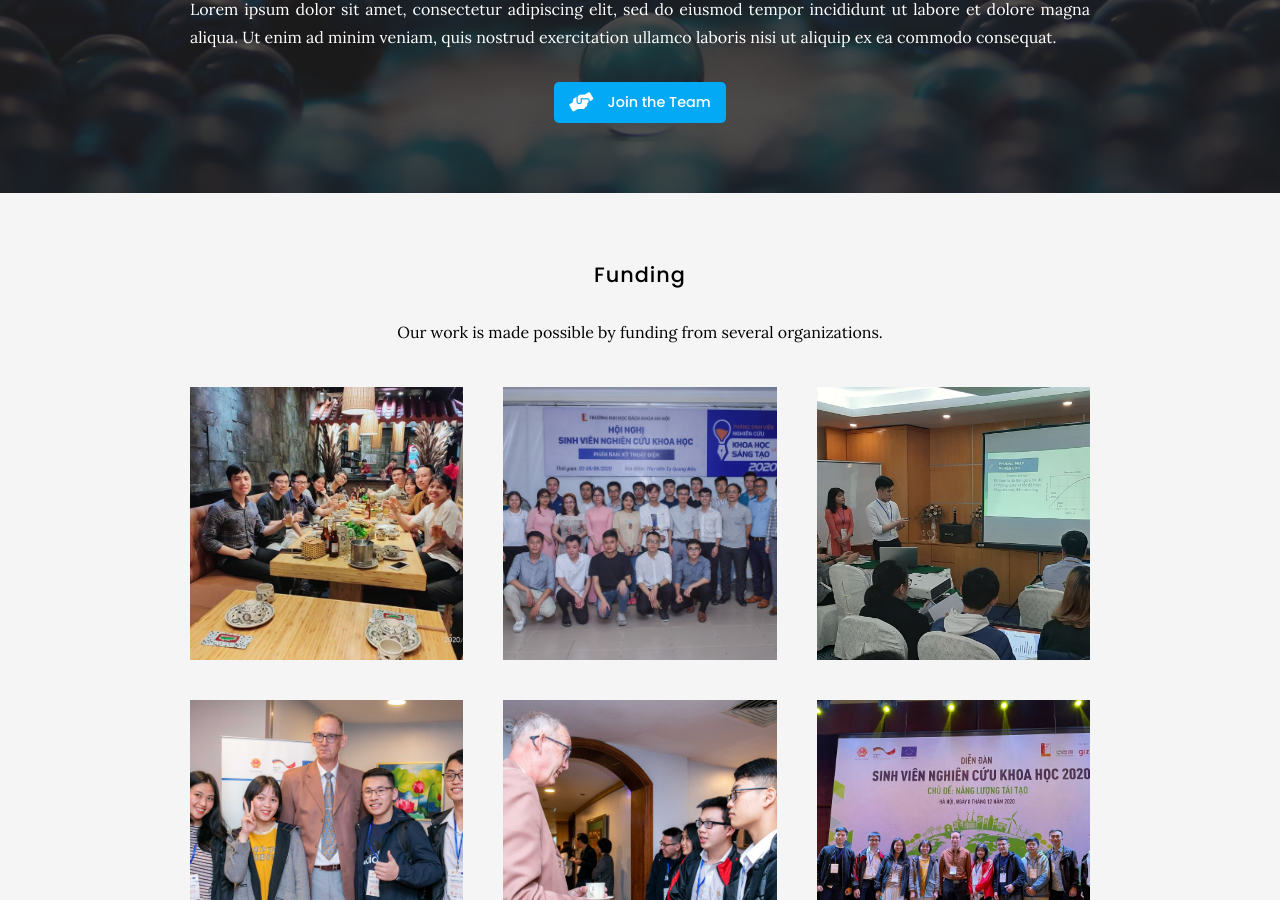
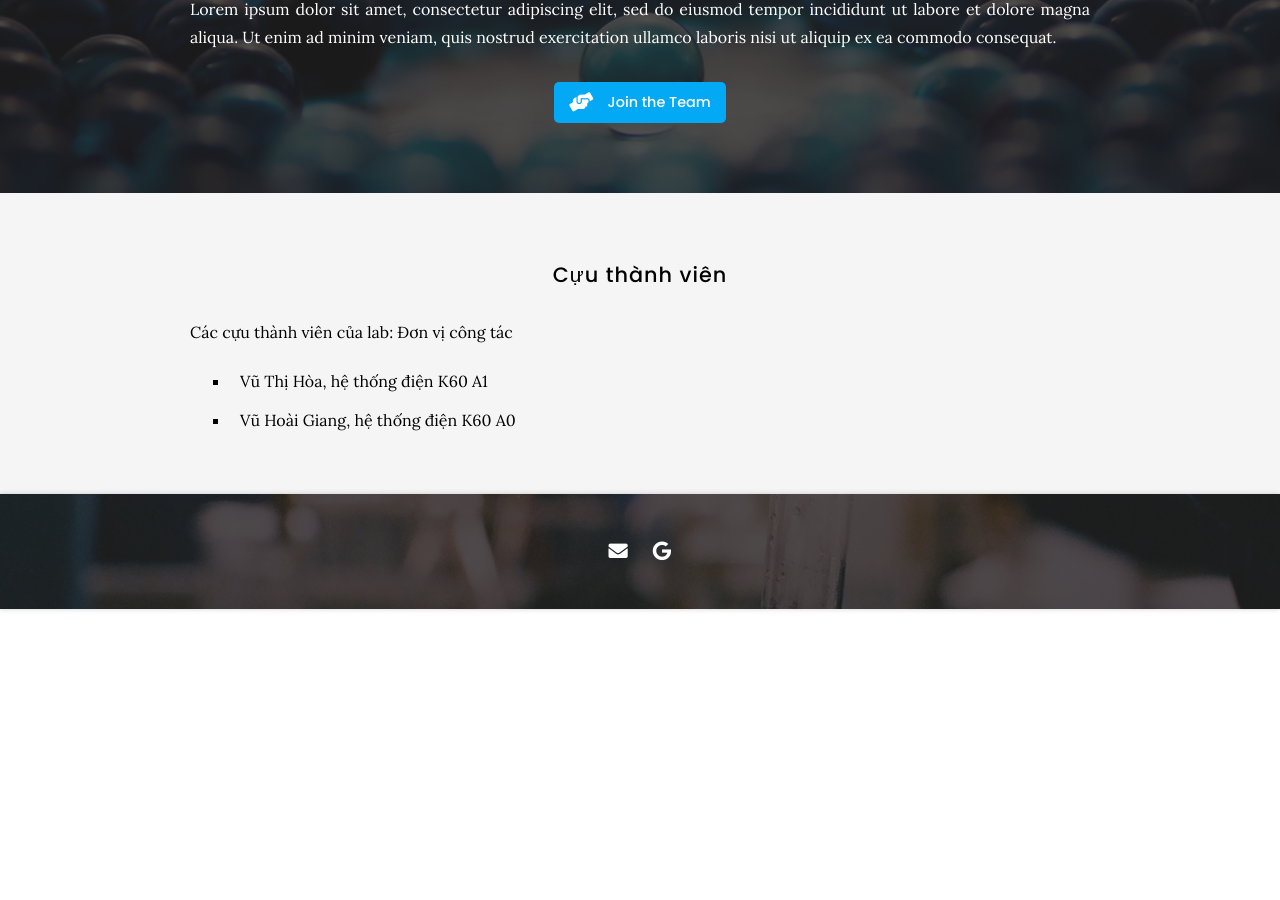
Before and after one commit to selabhust/home, a Jekyll site: the page built from team/index.md, in a window 1280 px wide and 900 px high, scrolled down 1889 px. Built offline with Jekyll 4.4.1, drawn with Linux system fonts in a browser that asks for light colours; nearby versions of some CDN libraries; after the commit the page ends 2498 px from its top, so only the background shows below that.

Commit message:
update team, album

```diff
--- a/team/index.md
+++ b/team/index.md
@@ -155,36 +155,9 @@ Ut enim ad minim veniam, quis nostrud exercitation ullamco laboris nisi ut aliqu
 
 {% include section.html %}
 
-## Funding
+## Cựu thành viên
 
-Our work is made possible by funding from several organizations.
+Các cựu thành viên của lab:                              Đơn vị công tác
+  - Vũ Thị Hòa, hệ thống điện K60                              A1
+  - Vũ Hoài Giang, hệ thống điện K60                           A0
 {:.center}
-
-{%
-  include gallery.html
-  style="square"
-
-  image1="images/funding1.jpg"
-  link1="/images/funding1.jpg"
-
-
-  image2="images/funding2.jpg"
-  link2="/images/funding2.jpg"
-
-
-  image3="images/funding3.jpg"
-  link3="/images/funding3.jpg"
-
-
-  image4="images/funding4.jpg"
-  link4="/images/funding4.jpg"
-
-
-  image5="images/funding9.jpg"
-  link5="/images/funding9.jpg"
-
-
-  image6="images/funding7.jpg"
-  link6="images/funding7.jpg"
-
-%}
```
Also changed, not shown: album/index.md (renamed from blog/index.md, +2 -2 lines).
